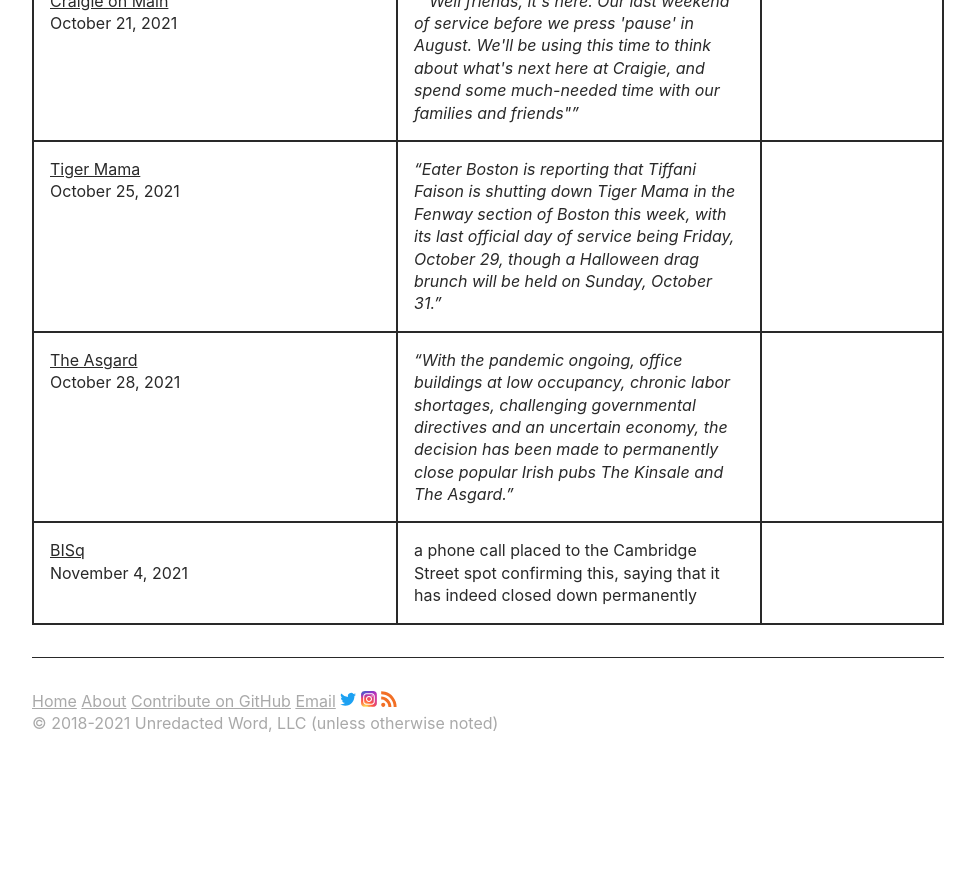
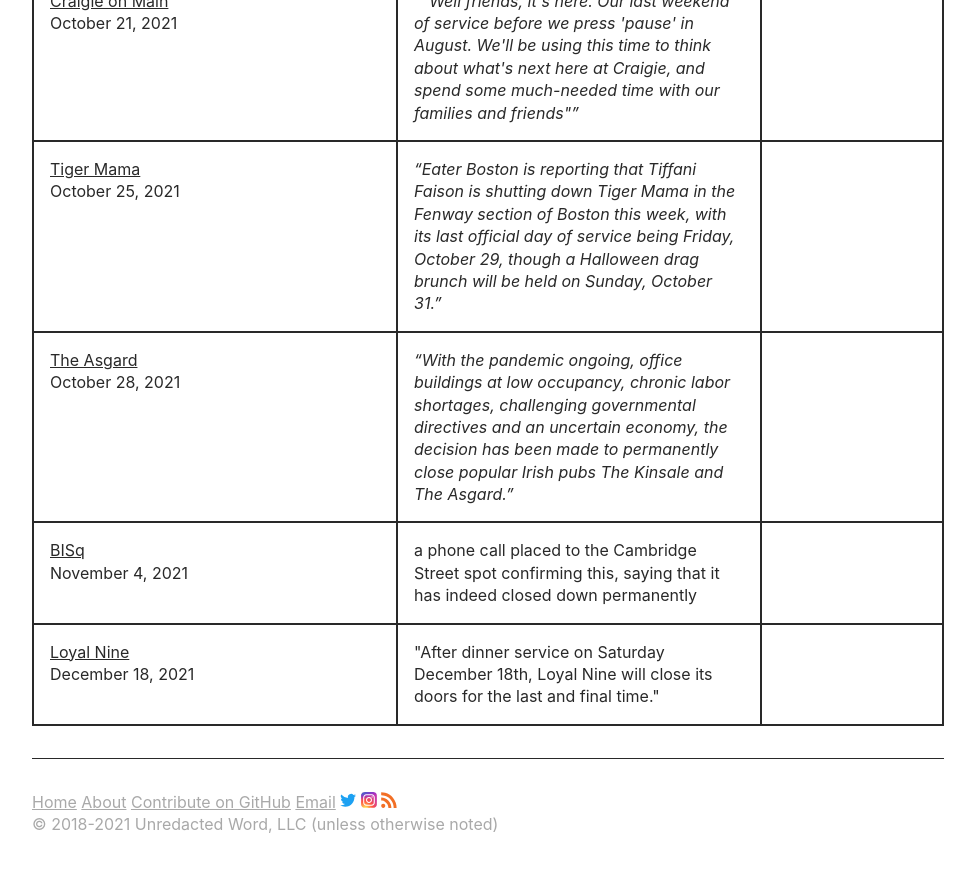
Before and after one commit to unredacted-word/katamari-restaurants, a Jekyll site: the page built from index.md, in a window 1280 px wide and 900 px high, scrolled down 7822 px. Shown: the top 872 px of the window, without its empty margins (152-1127 px from the left). Built offline with Jekyll 4.4.1, drawn with Linux system fonts in a browser that asks for light colours; before the commit the page ends 8620 px from its top, so only the background shows below that.

Commit message:
Update companies.yml

```diff
--- a/_data/companies.yml
+++ b/_data/companies.yml
@@ -363,3 +363,10 @@ bisq:
   date: 2021-11-04 12:03:00
   notes: >
     a phone call placed to the Cambridge Street spot confirming this, saying that it has indeed closed down permanently
+
+loyalnine:
+  name: "Loyal Nine"
+  url: https://www.instagram.com/p/CXB-wfpLp38/
+  date: 2021-12-18 12:03:00
+  notes: >
+    "After dinner service on Saturday December 18th, Loyal Nine will close its doors for the last and final time."
```
